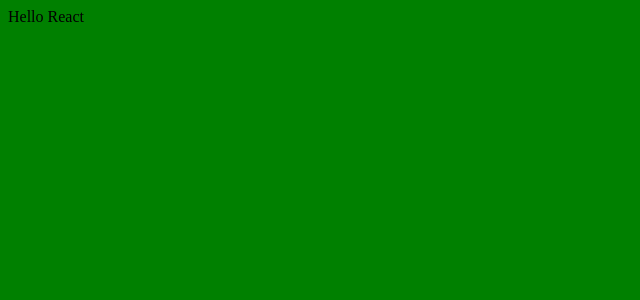
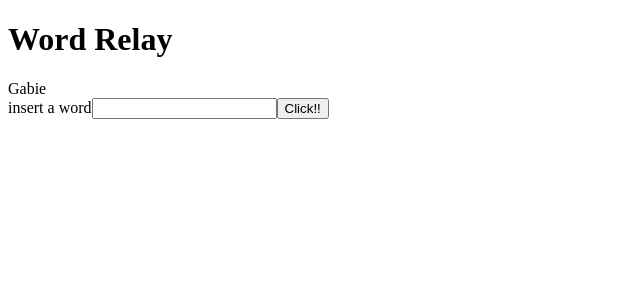
Before and after one commit to youngjin5601/my-react, a React app: page / in a window 1280 px wide. Shown: the top 300 px of the page, without its empty margins (0-640 px from the left). Built offline with nearby package versions, Linux system fonts and the light colour scheme.

Commit message:
add word relay

```diff
--- a/Gugudan/App.js
+++ b/Gugudan/App.js
@@ -1,5 +1,5 @@
 import React from 'react';
-//구구단
+
 const App=()=>{
   const [first, setFirst]=React.useState(Math.ceil(Math.random()*9))
   const [second, setSecond]=React.useState(Math.ceil(Math.random()*9))
@@ -26,6 +26,7 @@ const App=()=>{
   }
   return(
     <>
+    <h1>GuGuDan</h1>
     <div>{first} times {second} is what ?</div>
     <form onSubmit={submitData}>
       <input type="number" ref={inputRef} value={value} onChange={inputChange}></input>
--- a/components/App.js
+++ b/components/App.js
@@ -1,10 +1,36 @@
 import React from 'react'
-import css from '../src/index.css'
+//import css from '../src/index.css'
 
 const App=()=>{
+  const [prevWord, setPrevWord]=React.useState('Gabie')
+  const [word, setWord]=React.useState('')
+  const [result, setResult]=React.useState('')
+  const inputRef=React.useRef(null)
+
+  const wordInput=(e)=>{
+    setWord(e.target.value)
+  }
+  const wordSubmit=(e)=>{
+    e.preventDefault()
+    if(prevWord[prevWord.length-1]===word[0]){
+      setPrevWord(word)
+      setResult('result : OK')
+    }else{
+      setResult('result : try again')
+    }
+    setWord('')
+    inputRef.current.focus()
+  }
   return(
     <>
-    Hello React
+    <h1>Word Relay</h1>
+    <div>{prevWord}</div>
+    <form onSubmit={wordSubmit}>
+      <label htmlFor="relay-word">insert a word</label>
+      <input id="relay-word" ref={inputRef} type="text" value={word} onChange={wordInput}></input>
+      <button>Click!!</button>
+    </form>
+    <div>{result}</div>
     </>
   )
 }
```
Also changed, not shown: 2 other files (tests, documents, lock files or other folders). Lines whose indentation alone changed are shown as unchanged.
